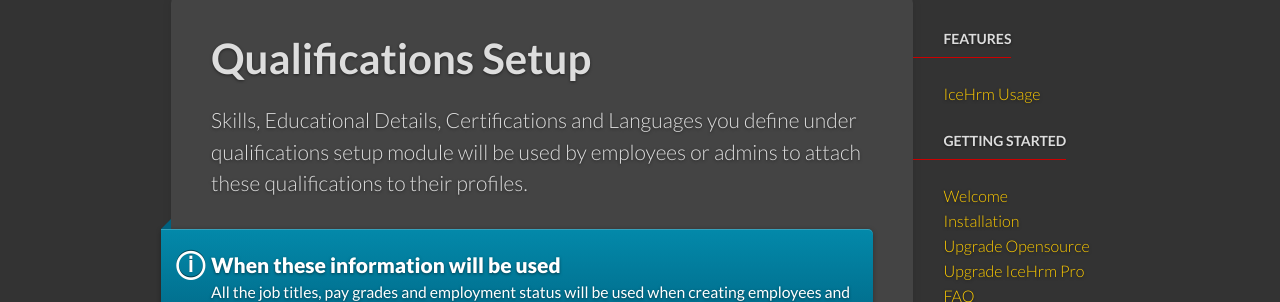
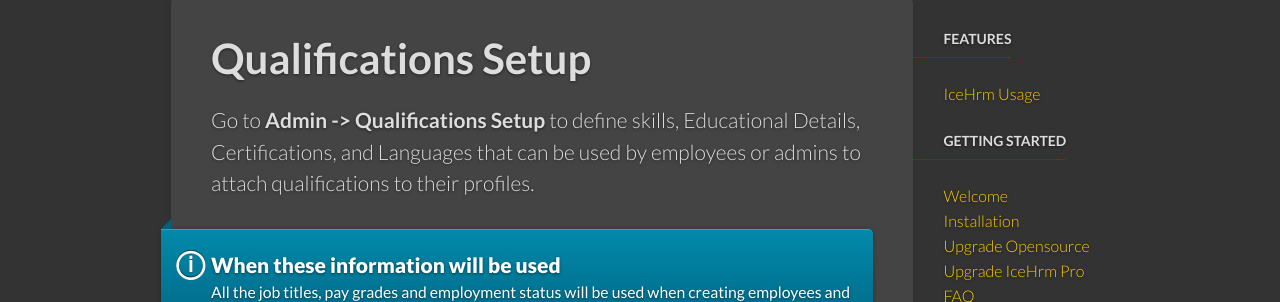
Before and after one commit to icehrm/icehrm.github.io, a Jekyll site: the page built from _docs/qualifications.md, in a window 1280 px wide. Shown: the part 166-468 px from the top of the page. Built offline with Jekyll 4.4.1, drawn with Linux system fonts in a browser that asks for light colours.

Commit message:
updated qualifications doc

```diff
--- a/_docs/qualifications.md
+++ b/_docs/qualifications.md
@@ -5,8 +5,7 @@
 next_section: training
 permalink: /docs/qualifications/
 ---
-Skills, Educational Details, Certifications and Languages you define under qualifications setup module will be used by
-employees or admins to attach these qualifications to their profiles.
+Go to<b> Admin -> Qualifications Setup</b> to define skills, Educational Details, Certifications, and Languages that can be used by employees or admins to attach qualifications to their profiles.
 
 <div class="note info">
   <h5>When these information will be used</h5>
```
